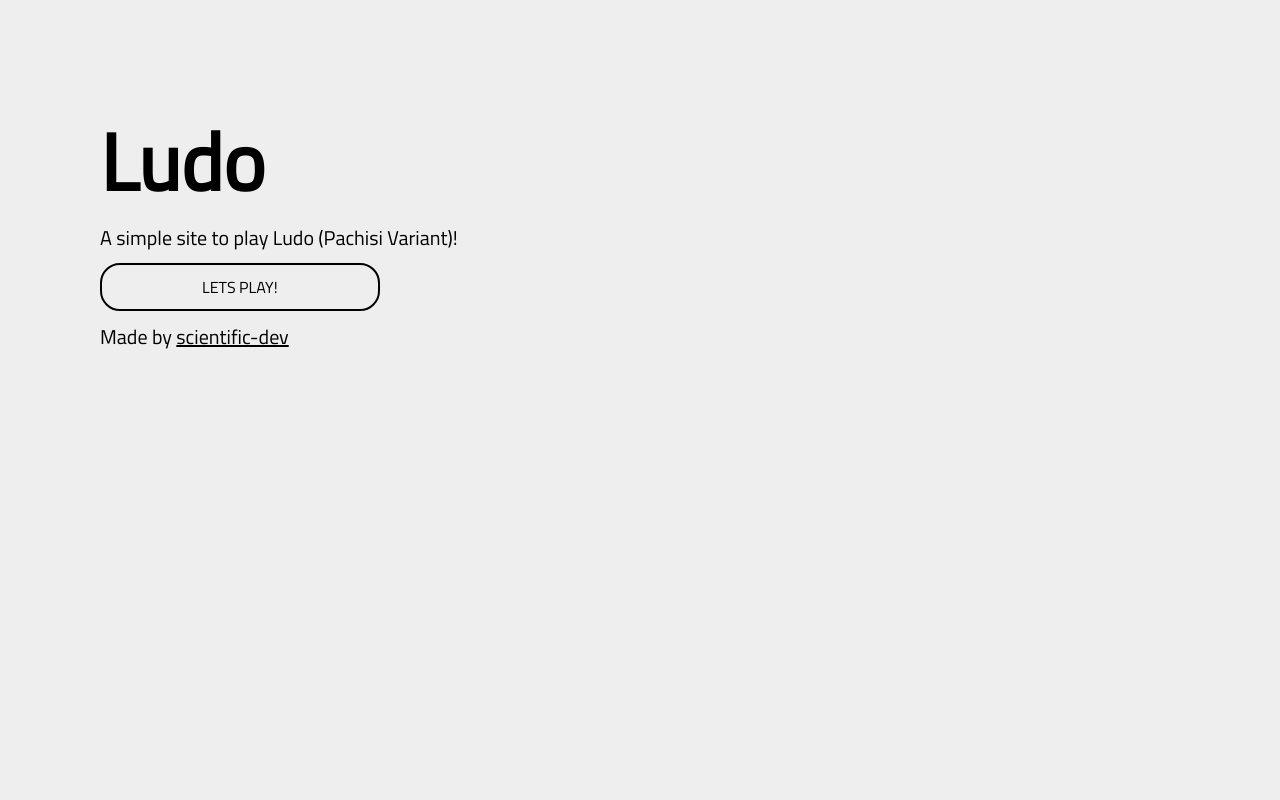
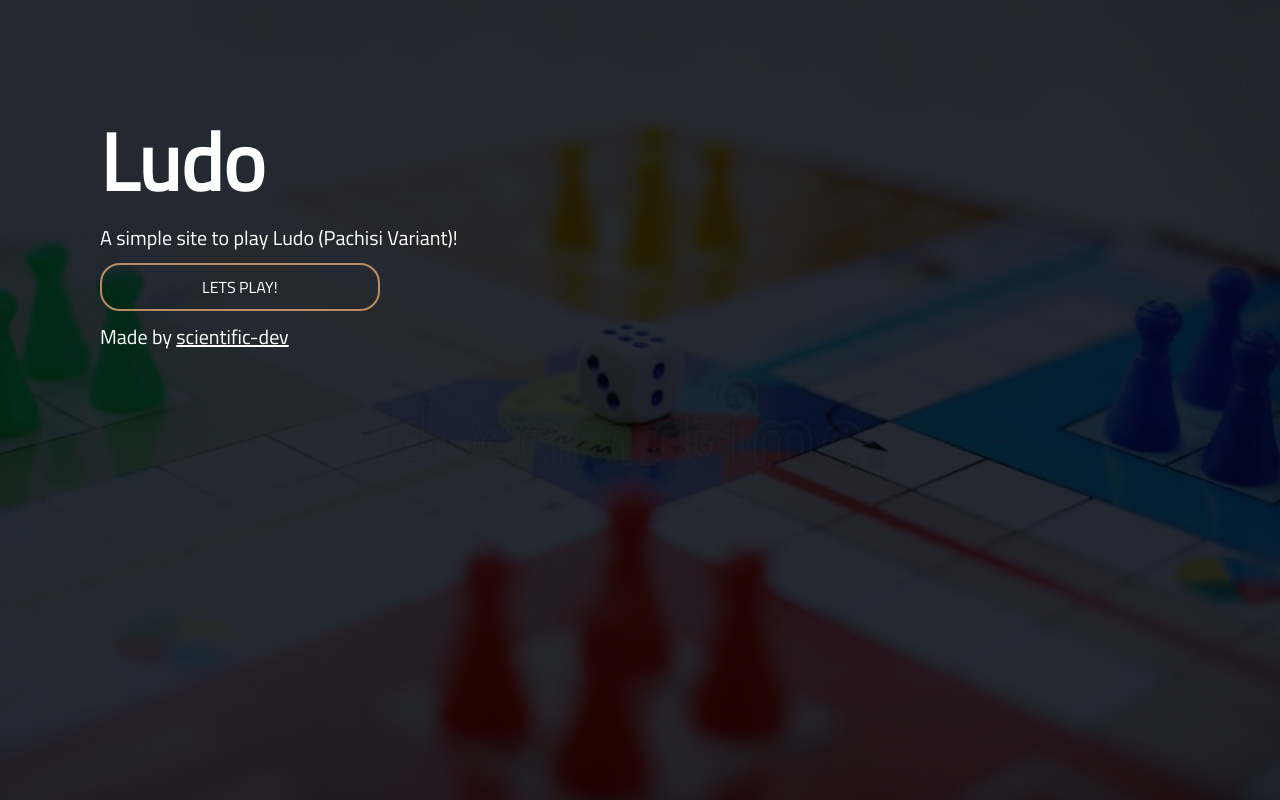
Before and after one commit to scientific-dev/ludo, a Svelte app: page / in a window 1280 px wide. Built offline with nearby package versions, Linux system fonts and the light colour scheme.

Commit message:
refactor: remove info tab

```diff
--- a/public/global.css
+++ b/public/global.css
@@ -16,7 +16,7 @@ html {
 
 body {
 	margin: 0;
-	background-color: var(--background);
+	background-color: transparent;
 }
 
 ::-webkit-scrollbar {
@@ -35,6 +35,18 @@ body {
 	background: #7298da;
 }
 
+.bg-cover {
+	width: 100%;
+	height: 100%;
+	position: fixed;
+	z-index: -1;
+	background-color: #252931;
+	background-image: url(/scenary.jpg);
+	background-size: cover;
+	background-repeat: no-repeat;
+	background-blend-mode: multiply;
+}
+
 .wrap {
 	width: 100vw;
 	height: 100vh;
@@ -43,7 +55,6 @@ body {
 }
 
 .board {
-	background-color: var(--board-color);
 	width: 100%;
 	height: 100%;
 	padding: 5px;
@@ -176,6 +187,7 @@ body {
 .cover {
 	font-family: "Titillium Web";
 	padding: 100px;
+	color: white;
 }
 
 .cover h1 {
@@ -192,16 +204,16 @@ body {
 	border-radius: 20px;
 	padding: 10px 100px;
 	text-decoration: none;
-	color: black;
-	border: 2px solid black;
+	color: white;
+	border: 2px solid var(--wood);
 	margin-top: 10px;
 	display: inline-block;
 	text-transform: uppercase;
 }
 
 .cover-btn:hover {
+	background-color: var(--wood);
 	color: white;
-	background-color: black;
 }
 
 .cover .credits {
@@ -209,7 +221,7 @@ body {
 }
 
 .cover .credits a {
-	color: black;
+	color: white;
 }
 
 @media (max-width: 750px) {
@@ -237,50 +249,12 @@ body {
 	}
 }
 
-.info-tab {
-	padding: 10px;
-	font-family: "Titillium Web";
-}
-
-.info-tab h1 {
-	margin: 0;
-	line-height: 1;
-	font-size: 60px;
-}
-
-.info-tab {
-	padding: 60px;
-}
-
 .game-page {
 	display: flex;
 }
 
-@media (max-width: 750px) {
-	.game-page {
-		display: block;
-	}
-
-	.info-tab, .board-wrapper {
-		margin-left: calc(50% - min(100vh, 100vw) / 2);
-	}
-
-	.info-tab {
-		padding: 30px;
-	}
-
-	.info-tab h1 {
-		font-size: 40px;
-	}
+.board-wrapper {
+	-o-transform: scale(0.95);
+	-moz-transform: scale(0.95);
+	transform: scale(0.95);
 }
-
-@media (min-width: 750px) {
-	.info-tab {
-		max-height: calc(min(100vh, 100vw) - 120px);
-		width: calc(min(100vh, 100vw) - 120px);
-	}
-
-	.board-wrapper {
-		transform: scale(0.95);
-	}
-}
--- a/src/App.svelte
+++ b/src/App.svelte
@@ -1,16 +1,27 @@
 <script>
-	import Board from './Board.svelte';
-	import InfoTab from './InfoTab.svelte';
+	import Board from './components/board/Index.svelte';
 
 	const queries = new URLSearchParams(window.location.search);
+	let isGame = queries.has('game');
 
-	let isGame = queries.has('game');
+	function gamePageResponsiveHandler () {
+		let wrapElement = document.getElementById('wrap');
+        let wh = wrapElement.clientHeight;
+        let ww = wrapElement.clientWidth;
+
+		document.querySelector('.game-page')
+			.classList[(ww < (wh * 1.5)) ? 'add' : 'remove']('r-game-page');
+	}
+
+	window.addEventListener('load', gamePageResponsiveHandler);
+	window.addEventListener('resize', gamePageResponsiveHandler);
 </script>
+
+<div class="bg-cover"></div>
 
 {#if isGame}
 	<div class="game-page">
 		<Board/>
-		<InfoTab/>
 	</div>
 {:else}
 	<div class="cover">
--- a/src/InfoTab.svelte
+++ /dev/null
@@ -1,3 +0,0 @@
-<div class="info-tab">
-    <h1>Ludo</h1>
-</div>
--- a/src/Board.svelte
+++ b/src/components/board/Index.svelte
@@ -1,26 +1,27 @@
 <script>
     import House from './House.svelte';
     import Walkway from './Walkway.svelte';
-    import LudoEngine from './engine';
+    import LudoEngine from '../../engine';
 
     const engine = new LudoEngine();
-    let minSide, maxSide, marginSide, cellSize, houseSize, walkwayWidth, walkwayHeight;
+
+    let minSide, cellSize, houseSize, walkwayWidth;
 
     function setCSSDimensions () {
         let wrapElement = document.getElementById('wrap');
+        let wh = wrapElement.clientHeight;
+        let ww = wrapElement.clientWidth;
 
-        minSide = Math.min(wrapElement.clientHeight, wrapElement.clientWidth);
-        maxSide = Math.max(wrapElement.clientHeight, wrapElement.clientWidth);
-        marginSide = wrapElement.clientWidth > wrapElement.clientHeight
-                        ? 'left'
-                        : 'top';
+        minSide = Math.min(ww, wh);
+        // maxSide = Math.max(ww, wh);
+        // marginSide = wrapElement.clientWidth > wrapElement.clientHeight ? 'left' : 'top';
     }
 
     $: {
         cellSize = (minSide - 70) / 15;
         houseSize = (6 * cellSize) + 24;
         walkwayWidth = cellSize + 4;
-        walkwayHeight = houseSize;
+        // walkwayHeight = houseSize;
     }
 
     window.addEventListener('load', () => {
```
Also changed, not shown: public/scenary.jpg, src/components/board/Coin.svelte (renamed from src/Coin.svelte), src/components/board/House.svelte (renamed from src/House.svelte), src/components/board/Step.svelte (renamed from src/Step.svelte), src/components/board/Walkway.svelte (renamed from src/Walkway.svelte).
